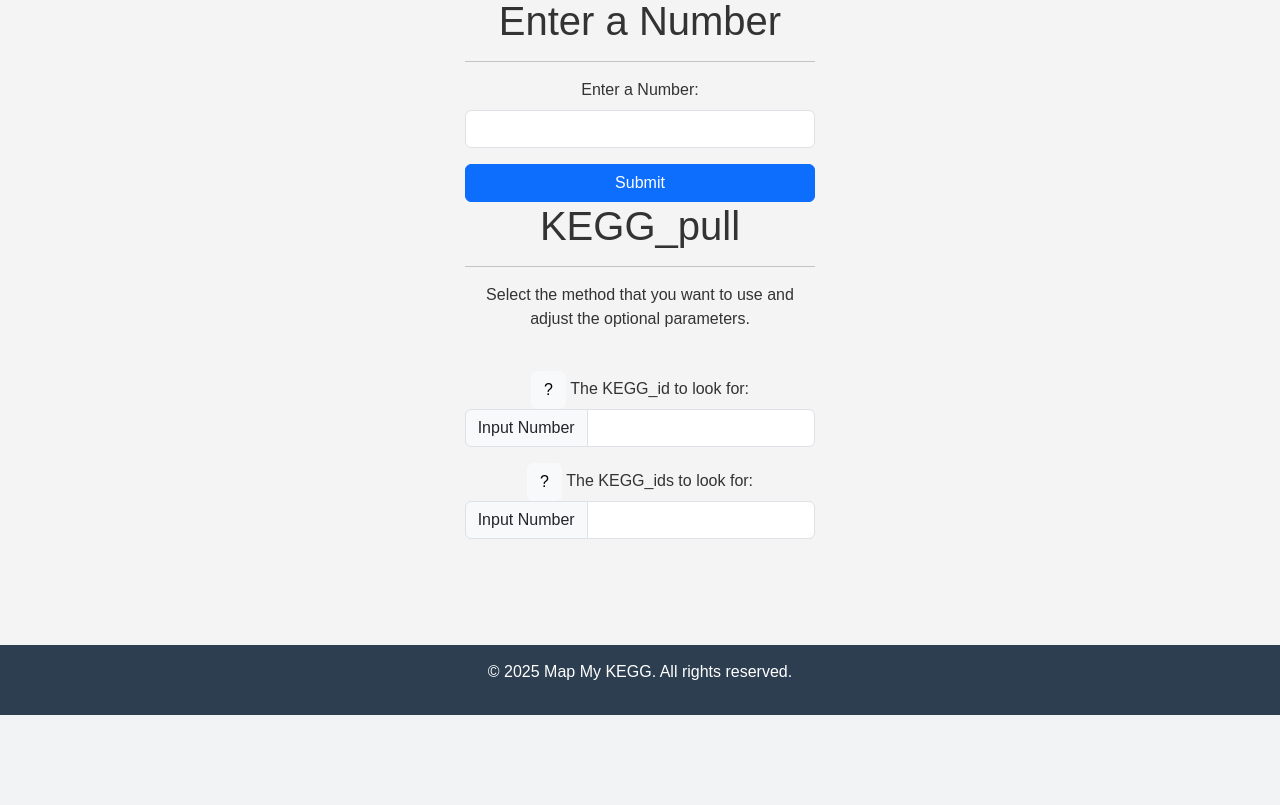
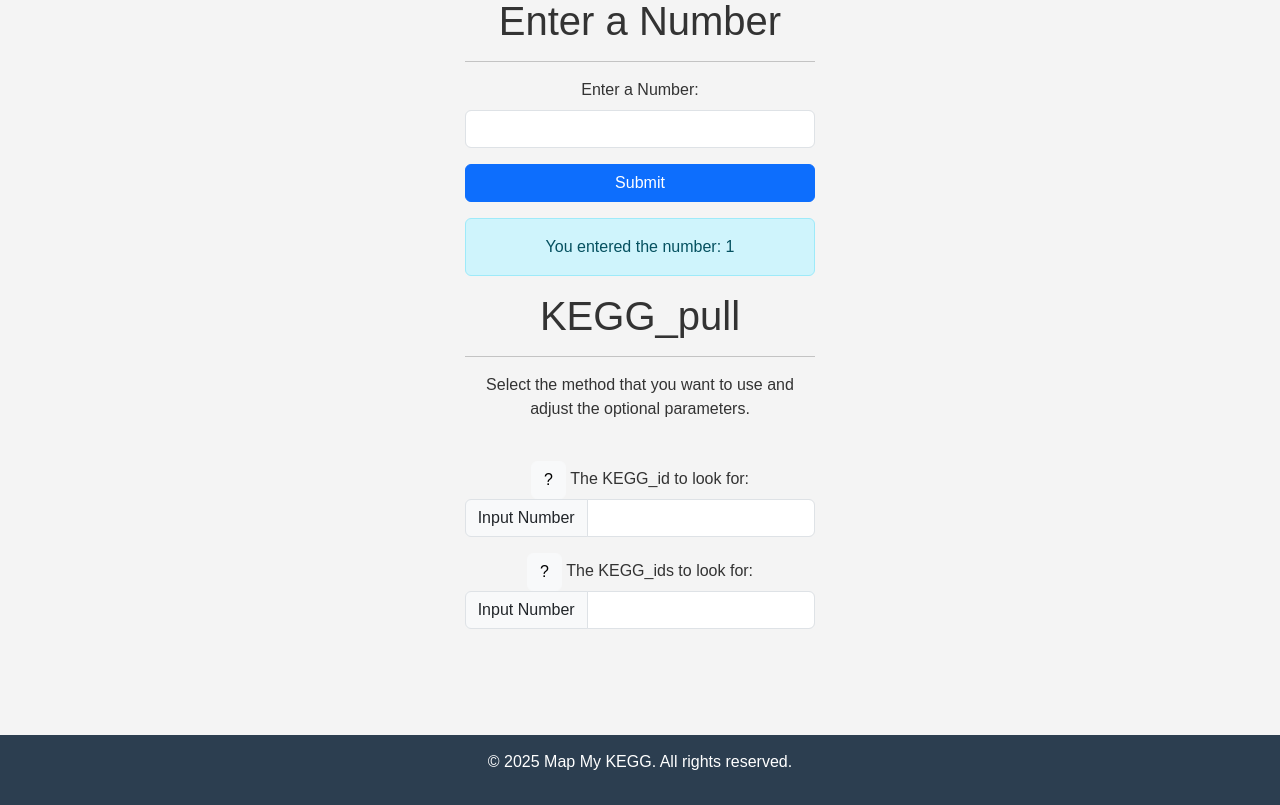
Before and after one commit to RCvanDam/Bio-Toolbox2025, a Flask app: template templates/kegg_tool.html in a window 1280 px wide. Shown: the part 125-930 px from the top of the page. Before the commit the page ends 840 px from the top, so only its background shows below. Run offline with Flask 3, Linux system fonts and the light colour scheme; the template is opened without the code that fills it: most values are stand-ins (such as "Sample title", 1, 10 or a date in 2020).

Commit message:
made the part done by javascript now done with jinja

```diff
--- a/app.py
+++ b/app.py
@@ -1,4 +1,4 @@
-from flask import *
+from flask import Flask, render_template, request
 
 app = Flask(__name__, template_folder="templates")
 
@@ -37,12 +37,12 @@ def contact():
 
 @app.route("/kegg_tool", methods=["GET", "POST"])
 def kegg_tool():
+    number = None
     if request.method == "POST":
         number = request.form["number"]
         if not number:
             return "error: no number entered", 400
-        return render_template("kegg_tool.html", number=number)
-    return render_template("kegg_tool.html", number=None)
+    return render_template("kegg_tool.html", number=number)
 
 
 if __name__ == '__main__':
--- a/templates/kegg_tool.html
+++ b/templates/kegg_tool.html
@@ -4,13 +4,6 @@
     <meta charset="UTF-8">
     <meta name="viewport" content="width=device-width, initial-scale=1.0">
     <title>KEGG_pull - Map My KEGG</title>
-    <script>
-        function showPopup() {
-            {% if number %}
-                alert("You entered the number: {{ number }}");
-            {% endif %}
-        }
-    </script>
     <link
         href="https://cdn.jsdelivr.net/npm/bootstrap@5.3.3/dist/css/bootstrap.min.css" rel="stylesheet"
         integrity="sha384-QWTKZyjpPEjISv5WaRU9OFeRpok6YctnYmDr5pNlyT2bRjXh0JMhjY6hW+ALEwIH" crossorigin="anonymous"
@@ -24,7 +17,6 @@
 </head>
 {% extends "base.html" %}
 {% block content %}
-<body onload="showPopup()">
 
 
     <!-- Main Container -->
@@ -36,7 +28,7 @@
                     <h1 class="center_text">Enter a Number</h1>
                     <hr class="hr_border">
                     <form method="POST" action="/kegg_tool">
-                        <label for="number" title="Enter a number to see it in a popup" class="form-label">
+                        <label for="number"  class="form-label">
                             Enter a Number:
                         </label>
                         <input type="number" id="number" name="number" class="form-control mb-3" required>
@@ -45,6 +37,16 @@
                 </div>
             </div>
         </div>
+
+        {% if number %}
+        <div class="row justify-content-center mt-3">
+            <div class="col-sm-4">
+                <div class="alert alert-info text-center">
+                    You entered the number: {{ number }}
+                </div>
+            </div>
+        </div>
+        {% endif %}
 
         <!-- Existing Content -->
         <div class="row justify-content-center">
```
